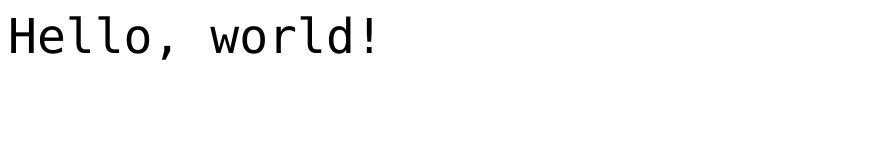
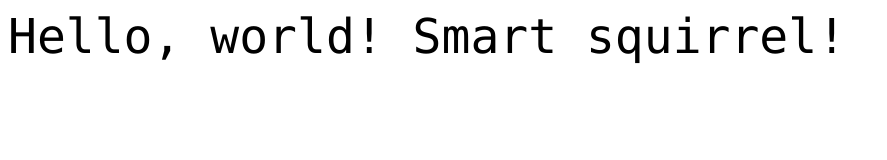
Before and after one commit to Pan-Youhe/Pan-Youhe.github.io, a plain HTML site: page index.htm in a window 1280 px wide. Shown: the whole page, without its empty margins (0-887 px from the left). Drawn offline with Linux system fonts and the light colour scheme.

Commit message:
Update index.htm

```diff
--- a/index.htm
+++ b/index.htm
@@ -10,6 +10,7 @@
 		<p>
 			<font face="Consolas" size="7">
 				Hello, world<span lang="en-us">!
+				Smart squirrel!
 				</span>
 			</font>
 		</p>
```
